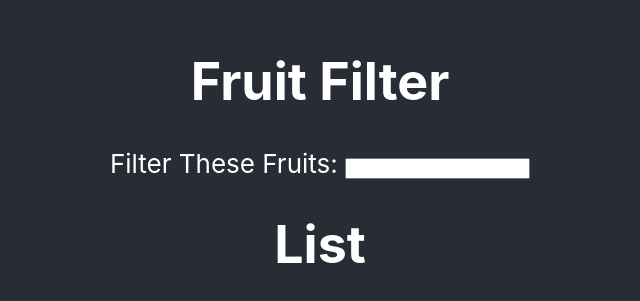
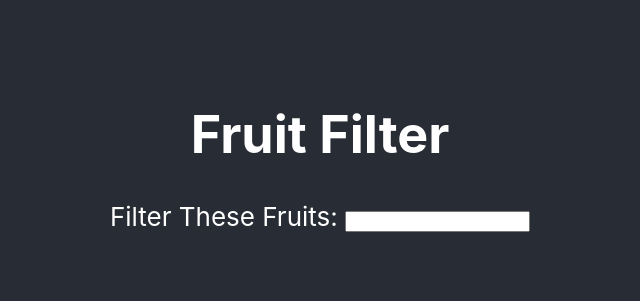
Before and after one commit to jtreeves/fruit-filter, a React (Create React App) app: page / in a window 1280 px wide. Shown: the part 237-538 px from the top of the page, without its empty margins (320-960 px from the left). Built offline with nearby package versions, Linux system fonts and the light colour scheme; the HTML template or start-up script is replaced by a standard one.

Commit message:
[List] Replace h1 with ul and commented out note about list

```diff
--- a/src/components/List.js
+++ b/src/components/List.js
@@ -11,7 +11,9 @@ class List extends Component {
     render() {
         return(
             <div>
-                <h1>List</h1>
+                <ul>
+                    {/* <li>List will go here</li> */}
+                </ul>
             </div>
         )
     }
```
Also changed, not shown: 1 other file (tests, documents, lock files or other folders).
